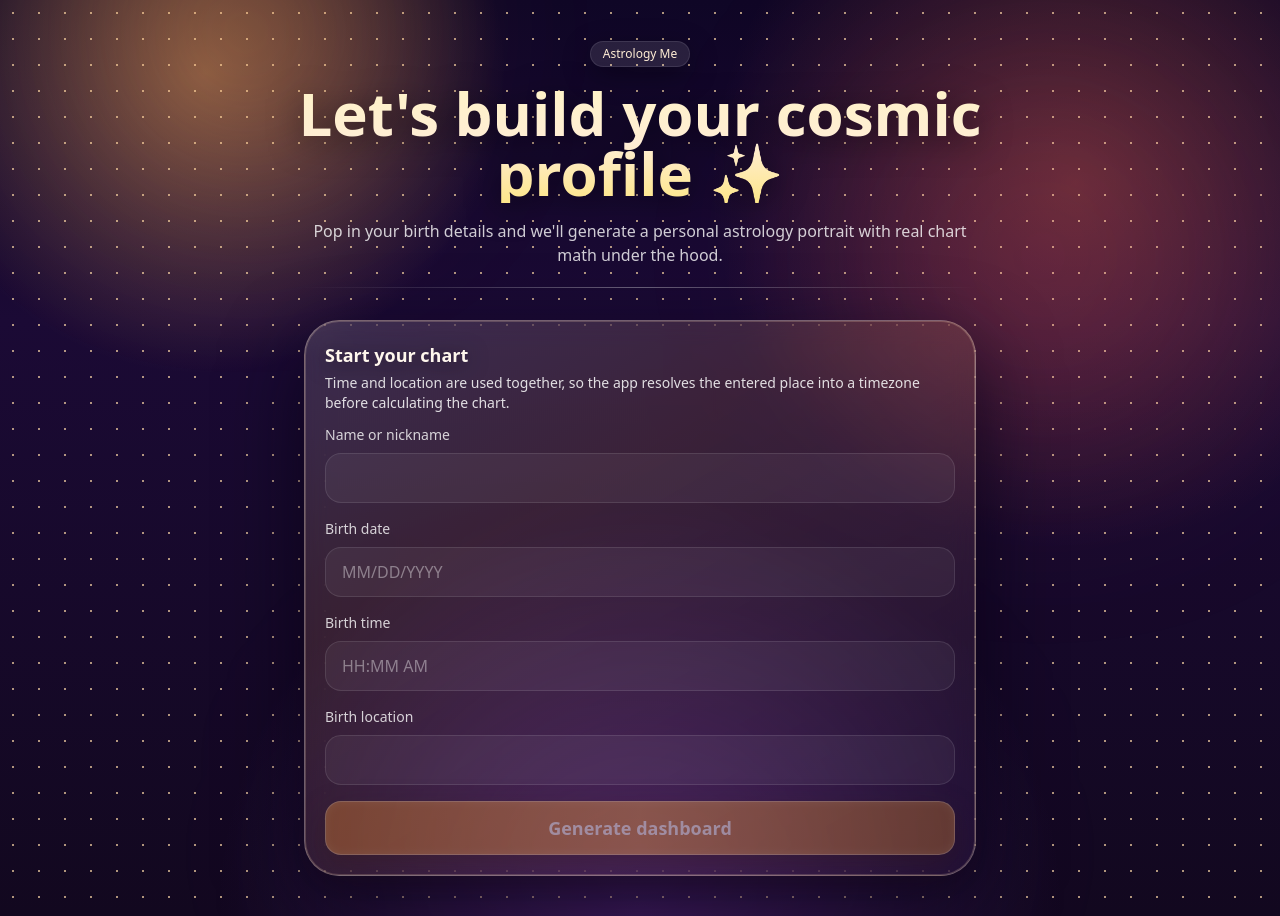
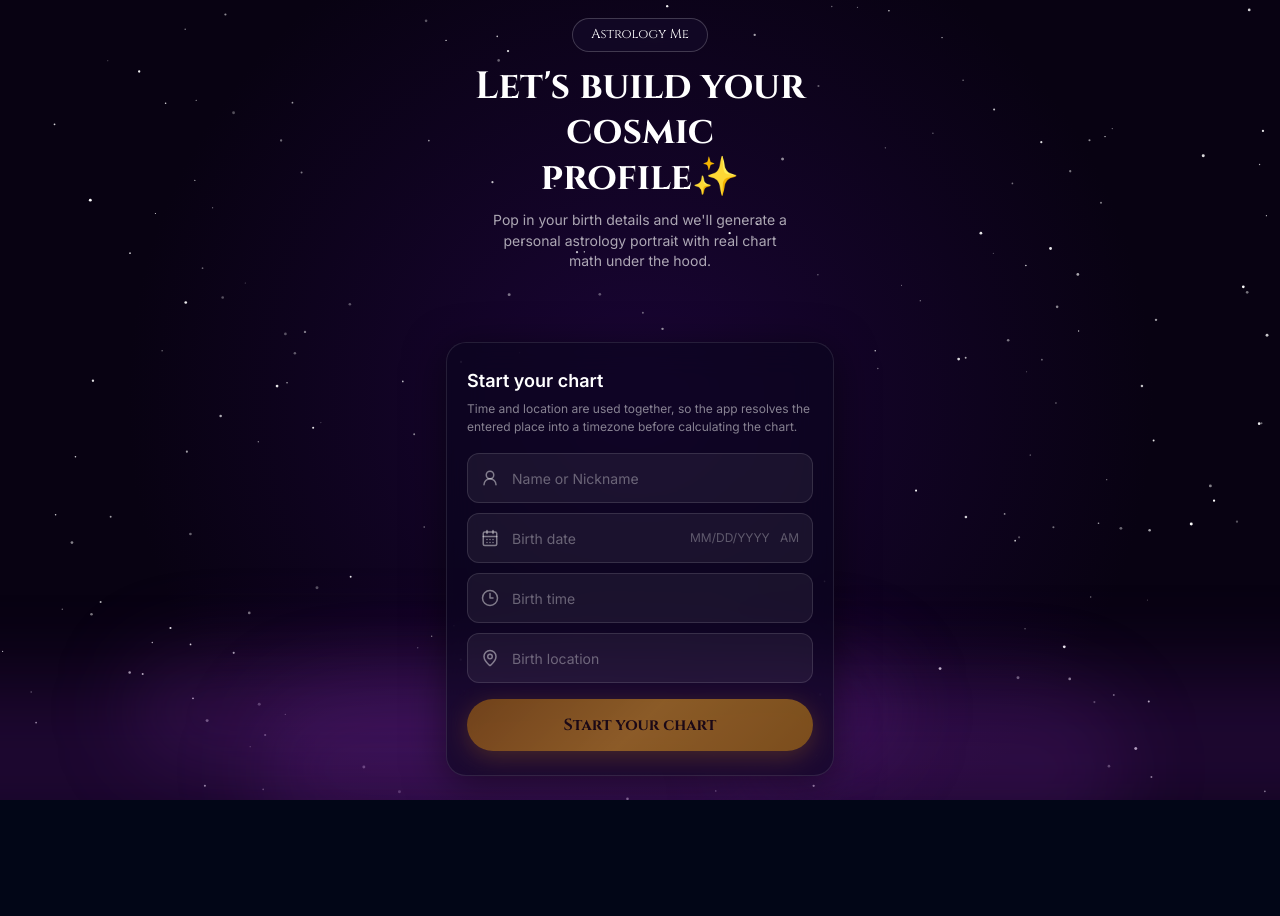
Before and after one commit to biggabig19-lab/astrology-me, a React (Vite) app: page / in a window 1280 px wide. After the commit the page ends 800 px from the top, so only its background shows below. Built offline with nearby package versions, Linux system fonts and the light colour scheme.

Commit message:
Remove landing character placeholder assets

```diff
--- a/index.html
+++ b/index.html
@@ -4,6 +4,12 @@
     <meta charset="UTF-8" />
     <meta name="viewport" content="width=device-width, initial-scale=1.0" />
     <title>Astrology Me</title>
+    <link rel="preconnect" href="https://fonts.googleapis.com" />
+    <link rel="preconnect" href="https://fonts.gstatic.com" crossorigin />
+    <link
+      href="https://fonts.googleapis.com/css2?family=Cinzel:wght@400;700&family=Inter:wght@400;500;600&display=swap"
+      rel="stylesheet"
+    />
     <script src="https://cdn.tailwindcss.com"></script>
   </head>
   <body class="bg-slate-950">
--- a/src/App.jsx
+++ b/src/App.jsx
@@ -1,4 +1,4 @@
-import React, { useEffect, useMemo, useState } from 'react';
+import React, { useEffect, useMemo, useRef, useState } from 'react';
 import { motion } from 'framer-motion';
 import { DateTime } from 'luxon';
 import {
@@ -725,6 +725,7 @@ function Landing({ onSubmit }) {
   const [suggestions, setSuggestions] = useState([]);
   const [suggestionsOpen, setSuggestionsOpen] = useState(false);
   const [selectedLocation, setSelectedLocation] = useState(null);
+  const starCanvasRef = useRef(null);
 
   const update = (key, value) => {
     setForm((f) => ({ ...f, [key]: value }));
@@ -750,6 +751,42 @@ function Landing({ onSubmit }) {
     }, 250);
     return () => clearTimeout(timer);
   }, [form.location]);
+
+  useEffect(() => {
+    const canvas = starCanvasRef.current;
+    if (!canvas) return undefined;
+    const ctx = canvas.getContext('2d');
+    if (!ctx) return undefined;
+
+    const drawStars = () => {
+      const width = window.innerWidth;
+      const height = window.innerHeight;
+      const dpr = window.devicePixelRatio || 1;
+      canvas.width = Math.floor(width * dpr);
+      canvas.height = Math.floor(height * dpr);
+      canvas.style.width = `${width}px`;
+      canvas.style.height = `${height}px`;
+      ctx.setTransform(dpr, 0, 0, dpr, 0, 0);
+      ctx.clearRect(0, 0, width, height);
+
+      for (let i = 0; i < 200; i += 1) {
+        const x = Math.random() * width;
+        const y = Math.random() * height;
+        const radius = 0.5 + Math.random();
+        const alpha = 0.3 + Math.random() * 0.7;
+        ctx.beginPath();
+        ctx.globalAlpha = alpha;
+        ctx.fillStyle = '#ffffff';
+        ctx.arc(x, y, radius, 0, Math.PI * 2);
+        ctx.fill();
+      }
+      ctx.globalAlpha = 1;
+    };
+
+    drawStars();
+    window.addEventListener('resize', drawStars);
+    return () => window.removeEventListener('resize', drawStars);
+  }, []);
 
   const chooseSuggestion = (place) => {
     setForm((f) => ({ ...f, location: place.label }));
@@ -791,49 +828,110 @@ function Landing({ onSubmit }) {
   const disabled = !parseBirthDateToISO(form.birthDate) || !parseBirthTimeTo24h(form.birthTime) || !form.location;
 
   return (
-    <div className="relative min-h-screen overflow-hidden bg-[radial-gradient(circle_at_16%_8%,_rgba(253,180,100,0.44),_transparent_22%),radial-gradient(circle_at_84%_20%,_rgba(255,123,74,0.3),_transparent_28%),radial-gradient(circle_at_50%_100%,_rgba(152,87,255,0.22),_transparent_38%),linear-gradient(180deg,#0f0626_0%,#1b0a35_35%,#12081f_100%)] px-4 py-10 text-white">
-      <div className="pointer-events-none absolute inset-0 opacity-80 [background-image:radial-gradient(circle,_rgba(255,219,169,0.9)_0.7px,transparent_0.8px)] [background-size:26px_26px]" />
-      <div className="pointer-events-none absolute -top-28 left-[8%] h-72 w-72 rounded-full bg-orange-400/25 blur-[100px]" />
-      <div className="pointer-events-none absolute right-[6%] top-24 h-80 w-80 rounded-full bg-rose-500/20 blur-[120px]" />
-      <div className="pointer-events-none absolute -bottom-16 left-1/2 h-64 w-[30rem] -translate-x-1/2 rounded-full bg-fuchsia-500/15 blur-[120px]" />
+    <div className="landing-shell">
+      <style>{`
+        .landing-shell {
+          --bg-deep: #080212;
+          --bg-mid: #1a0535;
+          --card-bg: rgba(10, 5, 30, 0.62);
+          --card-border: rgba(255, 255, 255, 0.1);
+          --input-bg: rgba(255, 255, 255, 0.06);
+          --input-border: rgba(255, 255, 255, 0.12);
+          --btn-gold-start: #b8720a;
+          --btn-gold-mid: #e8a020;
+          --btn-gold-end: #c8860a;
+          --btn-text: #1a0a00;
+          --text-primary: #ffffff;
+          --text-muted: rgba(255, 255, 255, 0.65);
+          --text-faint: rgba(255, 255, 255, 0.35);
+          --text-icon: rgba(255, 255, 255, 0.45);
+          --font-display: 'Cinzel', 'Georgia', serif;
+          --font-body: 'Inter', 'Helvetica Neue', sans-serif;
+          --radius-card: 20px;
+          --radius-input: 12px;
+          --radius-pill: 999px;
+          position: relative;
+          min-height: 100vh;
+          overflow: hidden;
+          background: radial-gradient(circle at center, var(--bg-mid) 0%, var(--bg-deep) 68%);
+          font-family: var(--font-body);
+          color: var(--text-primary);
+        }
+        .landing-shell .landing-canvas { position: absolute; inset: 0; width: 100%; height: 100%; z-index: 0; pointer-events: none; }
+        .landing-shell .landing-clouds { position: absolute; left: 0; right: 0; bottom: -80px; height: 40vh; z-index: 2; pointer-events: none; }
+        .landing-shell .landing-cloud { position: absolute; border-radius: 999px; filter: blur(40px); }
+        .landing-shell .landing-cloud.one { width: 75%; height: 160px; left: -12%; bottom: 12%; background: rgba(80, 20, 120, 0.3); }
+        .landing-shell .landing-cloud.two { width: 68%; height: 170px; left: 20%; bottom: 8%; background: rgba(120, 40, 160, 0.2); }
+        .landing-shell .landing-cloud.three { width: 54%; height: 150px; right: -12%; bottom: 18%; background: rgba(80, 20, 120, 0.3); }
+        .landing-shell .landing-cloud.four { width: 60%; height: 120px; left: 10%; bottom: 34%; background: rgba(120, 40, 160, 0.2); }
+        .landing-shell .landing-wrap { position: relative; width: min(100%, 420px); min-height: 100vh; margin: 0 auto; padding: 18px 16px 24px; display: flex; flex-direction: column; z-index: 4; }
+        .landing-shell .landing-badge { align-self: center; padding: 6px 18px; border-radius: var(--radius-pill); border: 1px solid rgba(255,255,255,0.2); background: rgba(20, 10, 40, 0.7); color: var(--text-primary); font-size: 13px; font-family: var(--font-display); backdrop-filter: blur(8px); }
+        .landing-shell h1 { margin: 12px auto 0; max-width: 330px; text-align: center; font-family: var(--font-display); font-size: clamp(28px, 7vw, 38px); font-weight: 700; line-height: 1.2; color: var(--text-primary); }
+        .landing-shell .landing-subtitle { max-width: 300px; margin: 10px auto 0; text-align: center; color: var(--text-muted); font-size: 14px; line-height: 1.45; }
+        .landing-shell .landing-card { margin-top: auto; background: var(--card-bg); border: 1px solid var(--card-border); border-radius: var(--radius-card); padding: 24px 20px; backdrop-filter: blur(16px); box-shadow: 0 8px 40px rgba(0,0,0,0.5); z-index: 8; }
+        .landing-shell .landing-card h2 { margin: 0 0 6px; font-size: 18px; font-weight: 700; color: var(--text-primary); }
+        .landing-shell .landing-helper { margin: 0 0 18px; color: rgba(255,255,255,0.5); font-size: 12px; line-height: 1.45; }
+        .landing-shell .landing-field { position: relative; margin-bottom: 10px; }
+        .landing-shell .landing-input { width: 100%; height: 50px; background: var(--input-bg); border: 1px solid var(--input-border); border-radius: var(--radius-input); color: var(--text-primary); font-size: 14px; padding: 0 16px 0 44px; font-family: var(--font-body); outline: none; }
+        .landing-shell .landing-input::placeholder { color: var(--text-faint); }
+        .landing-shell .landing-input:focus { border-color: rgba(232,160,32,0.5); box-shadow: 0 0 0 3px rgba(232,160,32,0.15); }
+        .landing-shell .landing-icon { position: absolute; left: 14px; top: 50%; transform: translateY(-50%); color: var(--text-icon); width: 18px; height: 18px; z-index: 2; }
+        .landing-shell .landing-hint { position: absolute; right: 14px; top: 50%; transform: translateY(-50%); color: rgba(255,255,255,0.3); font-size: 12px; pointer-events: none; }
+        .landing-shell .landing-cta { width: 100%; height: 52px; margin-top: 6px; border: none; border-radius: 30px; font-size: 16px; font-weight: 700; font-family: var(--font-display); color: var(--btn-text); cursor: pointer; background: linear-gradient(135deg, var(--btn-gold-start) 0%, var(--btn-gold-mid) 50%, var(--btn-gold-end) 100%); box-shadow: 0 4px 20px rgba(200,130,10,0.4); animation: landingGlowPulse 2s ease-in-out infinite; transition: transform .2s ease, filter .2s ease; }
+        .landing-shell .landing-cta:hover { filter: brightness(1.1); transform: translateY(-1px); }
+        .landing-shell .landing-cta:disabled { opacity: .55; cursor: not-allowed; }
+        .landing-shell .landing-suggestions { position: absolute; z-index: 30; margin-top: 8px; width: 100%; max-height: 240px; overflow: auto; border-radius: 14px; border: 1px solid rgba(255,255,255,.12); background: rgba(8,2,18,.95); backdrop-filter: blur(8px); }
+        .landing-shell .landing-suggestion { width: 100%; border: 0; border-bottom: 1px solid rgba(255,255,255,.06); background: transparent; color: var(--text-primary); padding: 12px 14px; text-align: left; }
+        .landing-shell .landing-suggestion:last-child { border-bottom: 0; }
+        .landing-shell .landing-suggestion:hover { background: rgba(255,255,255,.1); }
+        .landing-shell .landing-status { border-radius: 12px; padding: 10px 12px; font-size: 13px; margin-bottom: 10px; }
+        .landing-shell .landing-status.ok { border: 1px solid rgba(16,185,129,.35); background: rgba(16,185,129,.15); color: #d1fae5; }
+        .landing-shell .landing-status.err { border: 1px solid rgba(251,113,133,.35); background: rgba(251,113,133,.15); color: #ffe4e6; }
+        @keyframes landingGlowPulse {
+          0%, 100% { box-shadow: 0 4px 20px rgba(200,130,10,0.3); }
+          50% { box-shadow: 0 8px 28px rgba(200,130,10,0.6); }
+        }
+      `}</style>
 
-      <div className="relative mx-auto max-w-3xl">
-        <div className="mb-8 text-center">
-          <BadgePill className="border border-white/10 bg-white/10 text-orange-100 shadow-[0_8px_28px_rgba(0,0,0,0.35)]">{APP_NAME}</BadgePill>
-          <h1 className="mt-4 bg-gradient-to-b from-amber-100 via-orange-100 to-amber-200 bg-clip-text text-4xl font-semibold leading-tight text-transparent drop-shadow-[0_5px_16px_rgba(0,0,0,0.55)] md:text-6xl">Let&apos;s build your cosmic profile ✨</h1>
-          <p className="mx-auto mt-4 max-w-2xl text-sm text-white/80 md:text-base">Pop in your birth details and we&apos;ll generate a personal astrology portrait with real chart math under the hood.</p>
-          <div className="mx-auto mt-5 h-px w-full max-w-2xl bg-gradient-to-r from-transparent via-white/35 to-transparent" />
+      <canvas ref={starCanvasRef} className="landing-canvas" aria-hidden="true" />
+      <div className="landing-clouds" aria-hidden="true">
+        <div className="landing-cloud one" />
+        <div className="landing-cloud two" />
+        <div className="landing-cloud three" />
+        <div className="landing-cloud four" />
       </div>
 
-        <div className="mx-auto max-w-2xl">
-          <Card className="rounded-[2.2rem] border border-orange-100/35 bg-[linear-gradient(150deg,rgba(255,255,255,0.14)_0%,rgba(255,179,109,0.14)_34%,rgba(41,22,70,0.35)_100%)] shadow-[0_28px_80px_rgba(7,2,19,0.72),inset_0_0_0_1px_rgba(255,225,185,0.2)] backdrop-blur-md">
-            <CardHeader>
-              <CardTitle className="text-3xl text-orange-50 drop-shadow-[0_3px_10px_rgba(0,0,0,0.5)]">Start your chart</CardTitle>
-              <CardDescription className="text-white/85">Time and location are used together, so the app resolves the entered place into a timezone before calculating the chart.</CardDescription>
-            </CardHeader>
-            <CardContent className="space-y-4">
-              <div>
-                <label className="mb-2 block text-sm text-white/80">Name or nickname</label>
-                <Input className="border-orange-100/30 bg-slate-950/45 text-orange-50 placeholder:text-orange-100/45" value={form.name} onChange={(e) => update('name', e.target.value)} />
+      <div className="landing-wrap">
+        <div className="landing-badge">{APP_NAME}</div>
+        <h1>Let&apos;s build your<br />cosmic profile✨</h1>
+        <p className="landing-subtitle">Pop in your birth details and we&apos;ll generate a personal astrology portrait with real chart math under the hood.</p>
+
+        <div className="landing-card">
+          <h2>Start your chart</h2>
+          <p className="landing-helper">Time and location are used together, so the app resolves the entered place into a timezone before calculating the chart.</p>
+
+          <div className="landing-field">
+            <UserRound className="landing-icon" />
+            <input className="landing-input" placeholder="Name or Nickname" value={form.name} onChange={(e) => update('name', e.target.value)} />
           </div>
-              <div>
-                <label className="mb-2 block text-sm text-white/80">Birth date</label>
-                <Input
-                  className="border-orange-100/30 bg-slate-950/45 text-orange-50 placeholder:text-orange-100/45"
-                  type="text"
+
+          <div className="landing-field">
+            <CalendarDays className="landing-icon" />
+            <input
+              className="landing-input"
+              placeholder="Birth date"
               inputMode="numeric"
-                  placeholder="MM/DD/YYYY"
               value={form.birthDate}
               onChange={(e) => update('birthDate', formatBirthDateInput(e.target.value))}
             />
+            <span className="landing-hint">MM/DD/YYYY &nbsp; AM</span>
           </div>
-              <div>
-                <label className="mb-2 block text-sm text-white/80">Birth time</label>
-                <Input
-                  className="border-orange-100/30 bg-slate-950/45 text-orange-50 placeholder:text-orange-100/45"
-                  type="text"
-                  inputMode="text"
-                  placeholder="HH:MM AM"
+
+          <div className="landing-field">
+            <Clock3 className="landing-icon" />
+            <input
+              className="landing-input"
+              placeholder="Birth time"
               value={form.birthTime}
               onChange={(e) => update('birthTime', formatBirthTimeInput(e.target.value))}
               onKeyDown={(e) => {
@@ -844,32 +942,34 @@ function Landing({ onSubmit }) {
               }}
             />
           </div>
-              <div className="relative">
-                <label className="mb-2 block text-sm text-white/80">Birth location</label>
-                <Input className="border-orange-100/30 bg-slate-950/45 text-orange-50 placeholder:text-orange-100/45" value={form.location} onChange={(e) => update('location', e.target.value)} onFocus={() => { if (suggestions.length) setSuggestionsOpen(true); }} />
+
+          <div className="landing-field">
+            <MapPin className="landing-icon" />
+            <input
+              className="landing-input"
+              placeholder="Birth location"
+              value={form.location}
+              onChange={(e) => update('location', e.target.value)}
+              onFocus={() => { if (suggestions.length) setSuggestionsOpen(true); }}
+            />
             {suggestionsOpen && suggestions.length > 0 && (
-                  <div className="absolute z-20 mt-2 max-h-72 w-full overflow-y-auto rounded-2xl border border-orange-100/20 bg-[#140b27]/95 shadow-2xl backdrop-blur-md">
+              <div className="landing-suggestions">
                 {suggestions.map((place, idx) => (
-                      <button key={`${place.label}-${idx}`} type="button" onClick={() => chooseSuggestion(place)} className="block w-full border-b border-white/5 px-4 py-3 text-left text-sm text-white/90 hover:bg-white/10 last:border-b-0">
-                        <div className="font-medium">{place.label}</div>
-                        <div className="mt-1 text-xs text-white/50">{place.timezone}</div>
+                  <button key={`${place.label}-${idx}`} type="button" onClick={() => chooseSuggestion(place)} className="landing-suggestion">
+                    <div>{place.label}</div>
+                    <div className="mt-1 text-xs text-white/55">{place.timezone}</div>
                   </button>
                 ))}
               </div>
             )}
           </div>
-              {selectedLocation && (
-                <div className="rounded-2xl border border-emerald-300/20 bg-emerald-500/10 p-3 text-sm text-emerald-100">
-                  Using: <strong>{selectedLocation.label}</strong>
-                  <div className="mt-1 text-xs text-emerald-200/80">Timezone: {selectedLocation.timezone}</div>
-                </div>
-              )}
-              {error ? <div className="rounded-2xl border border-rose-300/20 bg-rose-500/10 p-3 text-sm text-rose-100">{error}</div> : null}
-              <button onClick={handleSubmit} disabled={disabled || loading} className="w-full rounded-2xl border border-orange-100/45 bg-gradient-to-r from-[#b96a2e] via-[#d08945] to-[#a0602e] px-4 py-3 text-lg font-semibold text-orange-50 shadow-[0_12px_32px_rgba(54,24,2,0.52),inset_0_0_10px_rgba(255,232,181,0.2)] transition hover:brightness-110 disabled:opacity-50">
-                {loading ? 'Resolving location...' : 'Generate dashboard'}
+
+          {selectedLocation && <div className="landing-status ok">Using <strong>{selectedLocation.label}</strong> · {selectedLocation.timezone}</div>}
+          {error ? <div className="landing-status err">{error}</div> : null}
+
+          <button type="button" onClick={handleSubmit} disabled={disabled || loading} className="landing-cta">
+            {loading ? 'Resolving location...' : 'Start your chart'}
           </button>
-            </CardContent>
-          </Card>
         </div>
       </div>
     </div>
```
Lines whose indentation alone changed are shown as unchanged.
